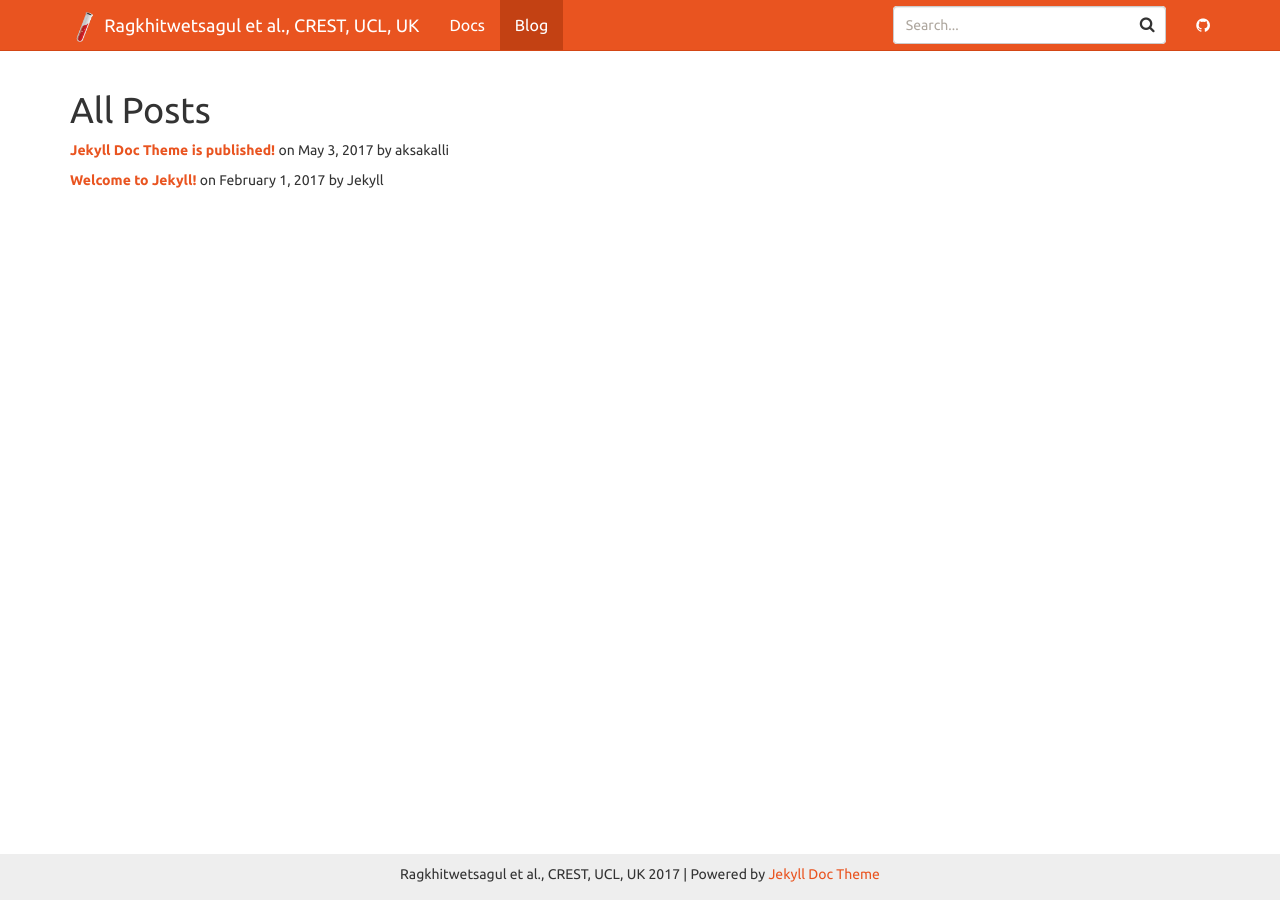
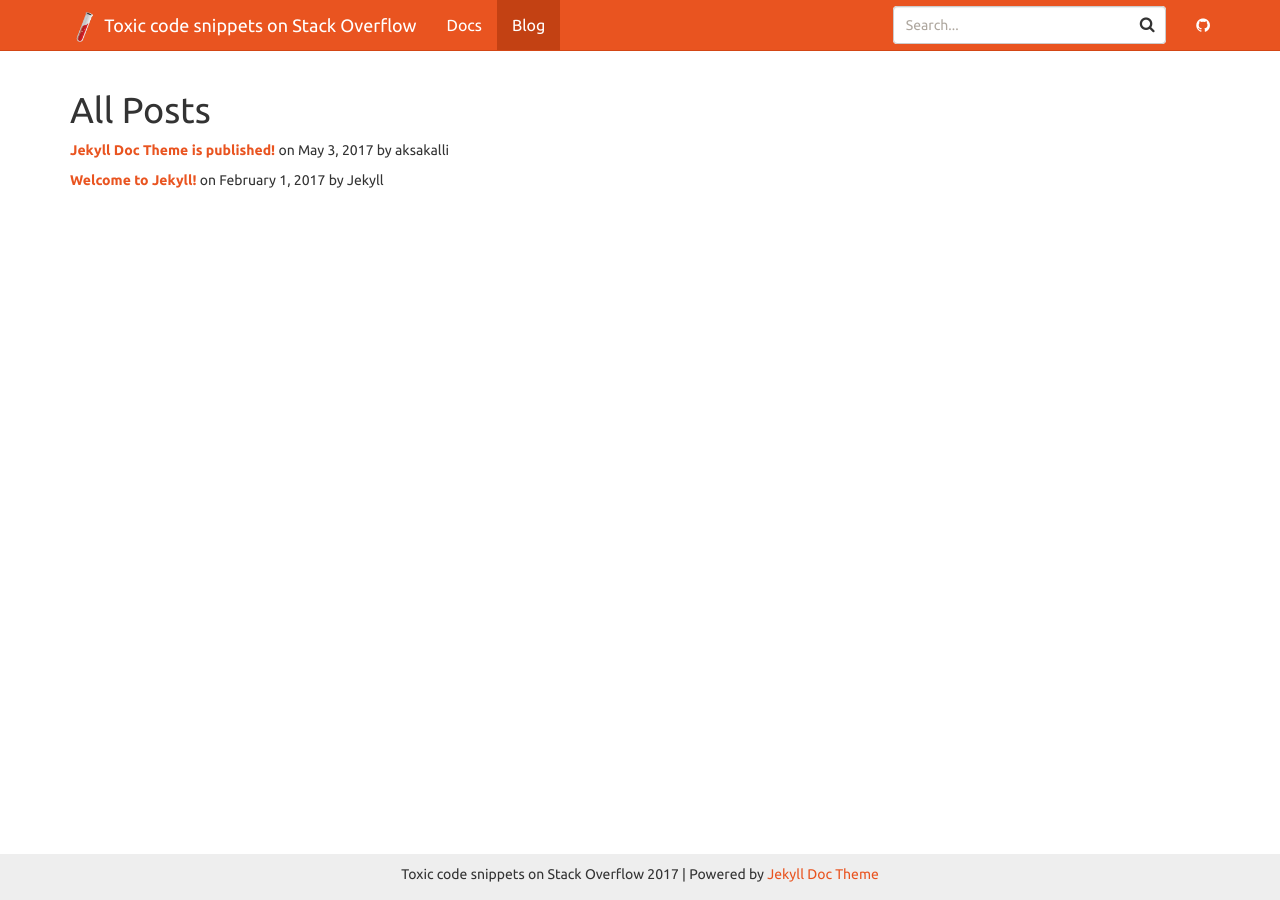
Before and after one commit to UCL-CREST/cloverflow-web, a Jekyll site: the page built from allposts.html, in a window 1280 px wide. Built offline with Jekyll 4.4.1, drawn with Linux system fonts in a browser that asks for light colours; nearby versions of some CDN libraries.

Commit message:
Updated the header.

```diff
--- a/_config.yml
+++ b/_config.yml
@@ -1,5 +1,5 @@
 # Site settings
-title: Ragkhitwetsagul et al., CREST, UCL, UK
+title: Toxic code snippets on Stack Overflow
 email: chaiyong.ragkhitwetsagul.14@ucl.ac.uk
 description: >
   Toxic code snippets on Stack Overflow
```
Also changed, not shown: index.html (+7 -3 lines), 12 other files.
